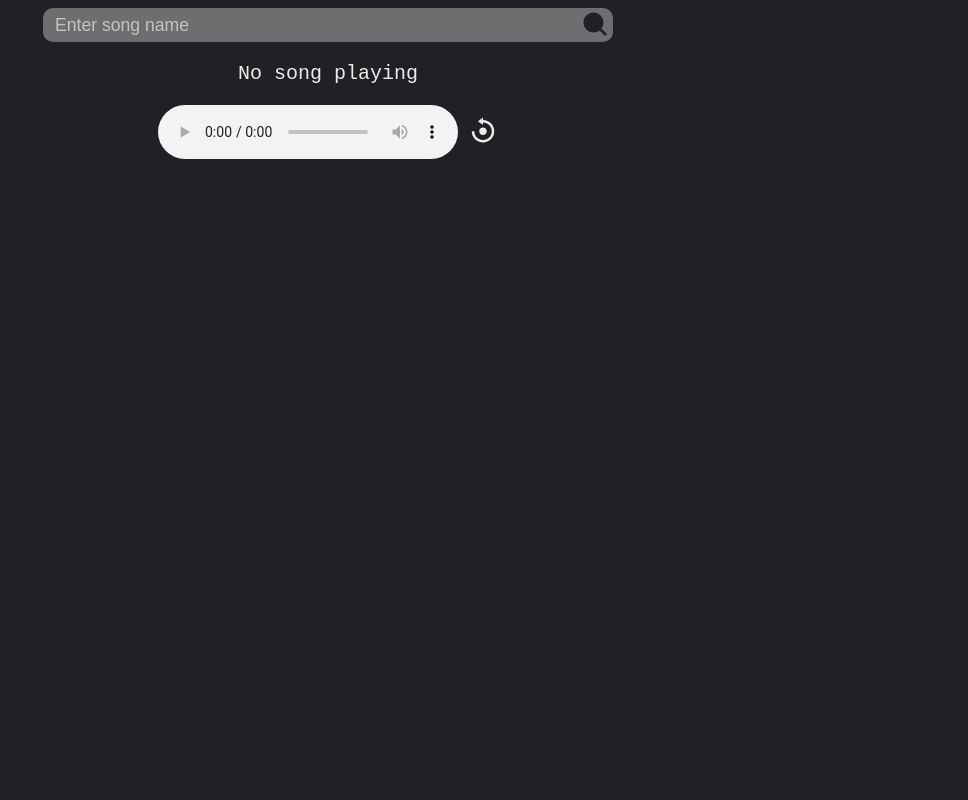
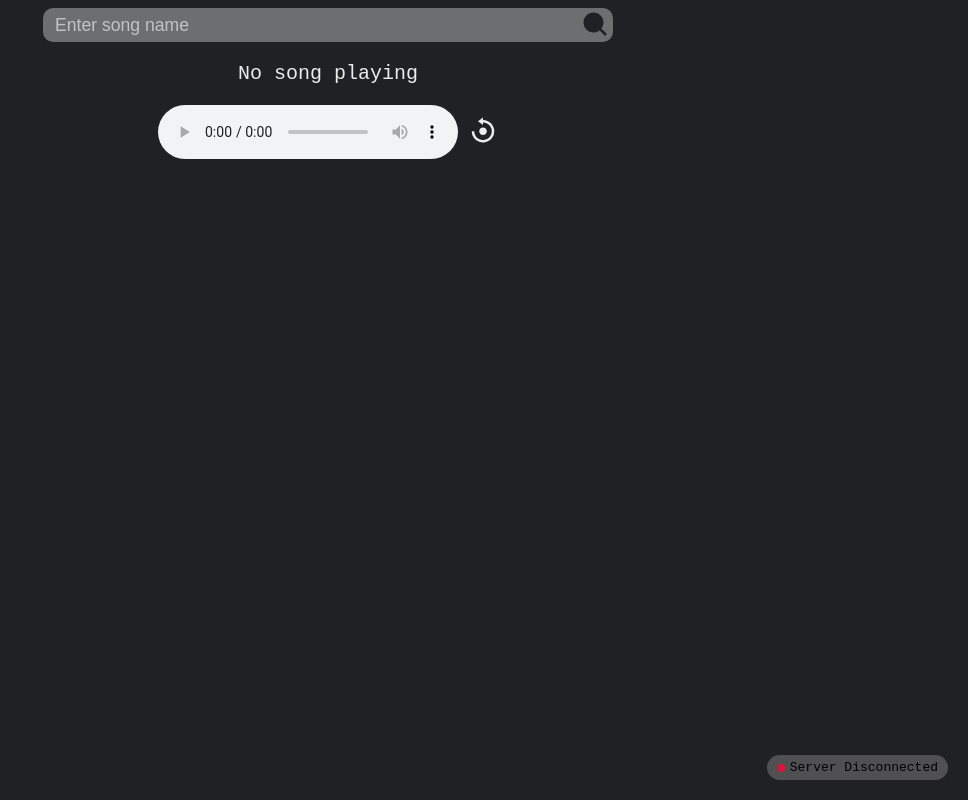
Before and after one commit to SudhaRatan/MusicStreamClient_React, a React (Vite) app: page / in a window 1280 px wide. Shown: the whole page, without its empty margins (312-1280 px from the left). Built offline with nearby package versions, Linux system fonts and the light colour scheme; no server answers.

Commit message:
Added online clients count

```diff
--- a/src/App.css
+++ b/src/App.css
@@ -70,7 +70,7 @@
   display: flex;
   justify-content: center;
   align-items: center;
-  gap:10px;
+  gap: 10px;
 }
 
 .thumbCont {
@@ -89,7 +89,7 @@
   transition: backdrop-filter 0.5s;
 }
 
-.imgBlur:hover{
+.imgBlur:hover {
   backdrop-filter: blur(10px);
 }
 
@@ -129,6 +129,7 @@
     width: 25vw;
     height: 25vw;
   }
+
   .imgBlur {
     width: 25vw;
     height: 25vw;
--- a/src/App.jsx
+++ b/src/App.jsx
@@ -4,6 +4,7 @@ import { socket } from './socket'
 import { BiSolidSearch } from 'react-icons/bi'
 import { BiReset } from 'react-icons/bi'
 import axios from "axios";
+import OnlineCount from './Components/OnlineCount/OnlineCount'
 
 function App() {
 
@@ -14,6 +15,7 @@ function App() {
   const [loading, setLoading] = useState(false)
   const [name, setName] = useState(null) // for resending if error
   const [count, setCount] = useState(1)
+  const [OC,setOC] = useState(false)
 
   const playsong = () => {
     if (songName !== "") {
@@ -53,6 +55,7 @@ function App() {
 
     function onDisconnect() {
       console.log('Disconnected')
+      setOC(false)
     }
 
     socket.on('connect', onConnect);
@@ -66,6 +69,11 @@ function App() {
       setInfo(song.title)
       setAudioUrl(song.url)
       setSongImg(song.thumbnail.url)
+    })
+
+    socket.on('OnlineCount', (c) => {
+      // console.log(c)
+      setOC(c)
     })
 
     return () => {
@@ -129,6 +137,8 @@ function App() {
           </div>
         </div>
       </div>
+
+      <OnlineCount OnlineCount={OC}/>
     </div>
   )
 }
--- /dev/null
+++ b/src/Components/OnlineCount/OnlineCount.css
@@ -0,0 +1,27 @@
+.Container{
+  background-color: #80808080;
+  padding: 5px 10px;
+  border-radius: 500px;
+  display: flex;
+  justify-content: center;
+  align-items: center;
+  gap: 5px;
+  position: absolute;
+  bottom: 0px;
+  right: 0px;
+  margin: 20px;
+}
+
+.greenDot{
+  background-color: greenyellow;
+  width: 8px;
+  height: 8px;
+  border-radius: 50%;
+}
+
+.redDot{
+  background-color: crimson;
+  width: 8px;
+  height: 8px;
+  border-radius: 50%;
+}
--- /dev/null
+++ b/src/Components/OnlineCount/OnlineCount.jsx
@@ -0,0 +1,12 @@
+import './OnlineCount.css'
+
+const OnlineCount = ({ OnlineCount }) => {
+  return (
+    <div className='Container'>
+          <div className={OnlineCount ? 'greenDot' : 'redDot'} />
+          {OnlineCount ? OnlineCount : "Server Disconnected"}
+    </div>
+  )
+}
+
+export default OnlineCount;
```
